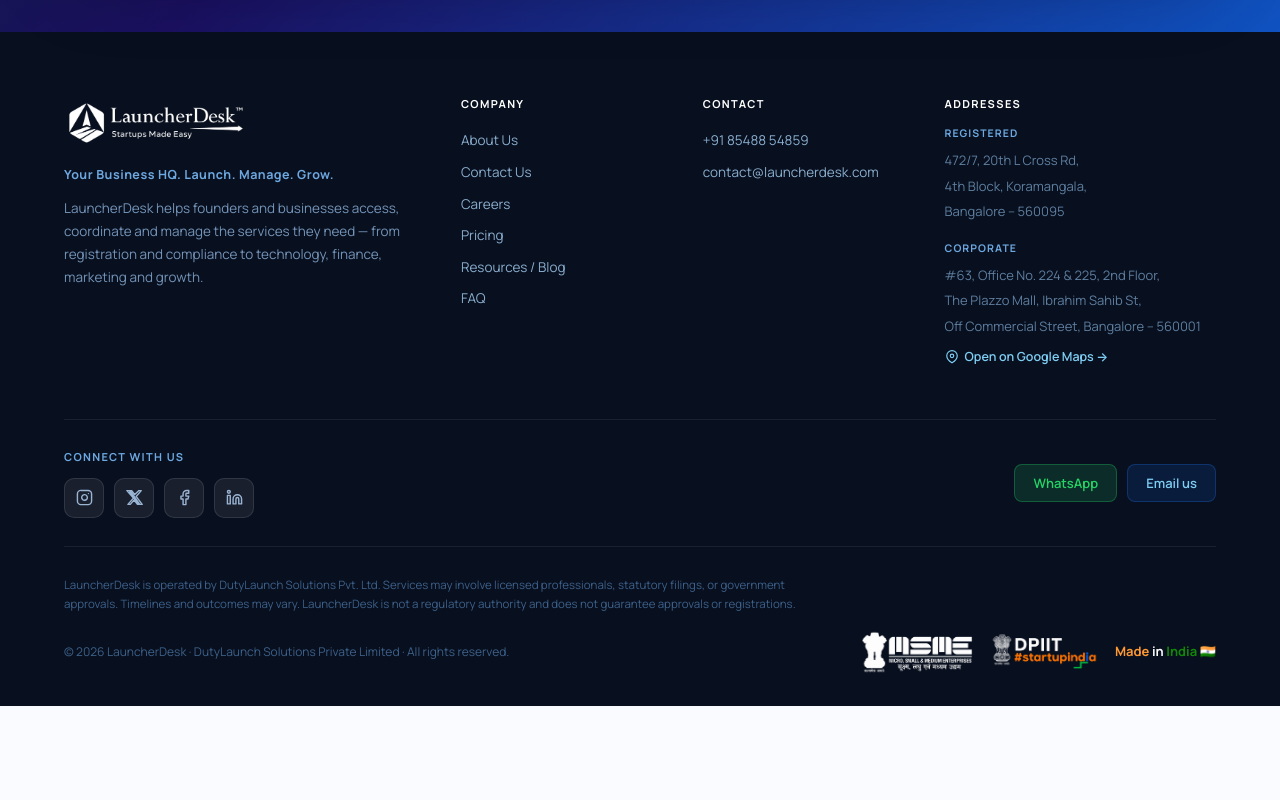
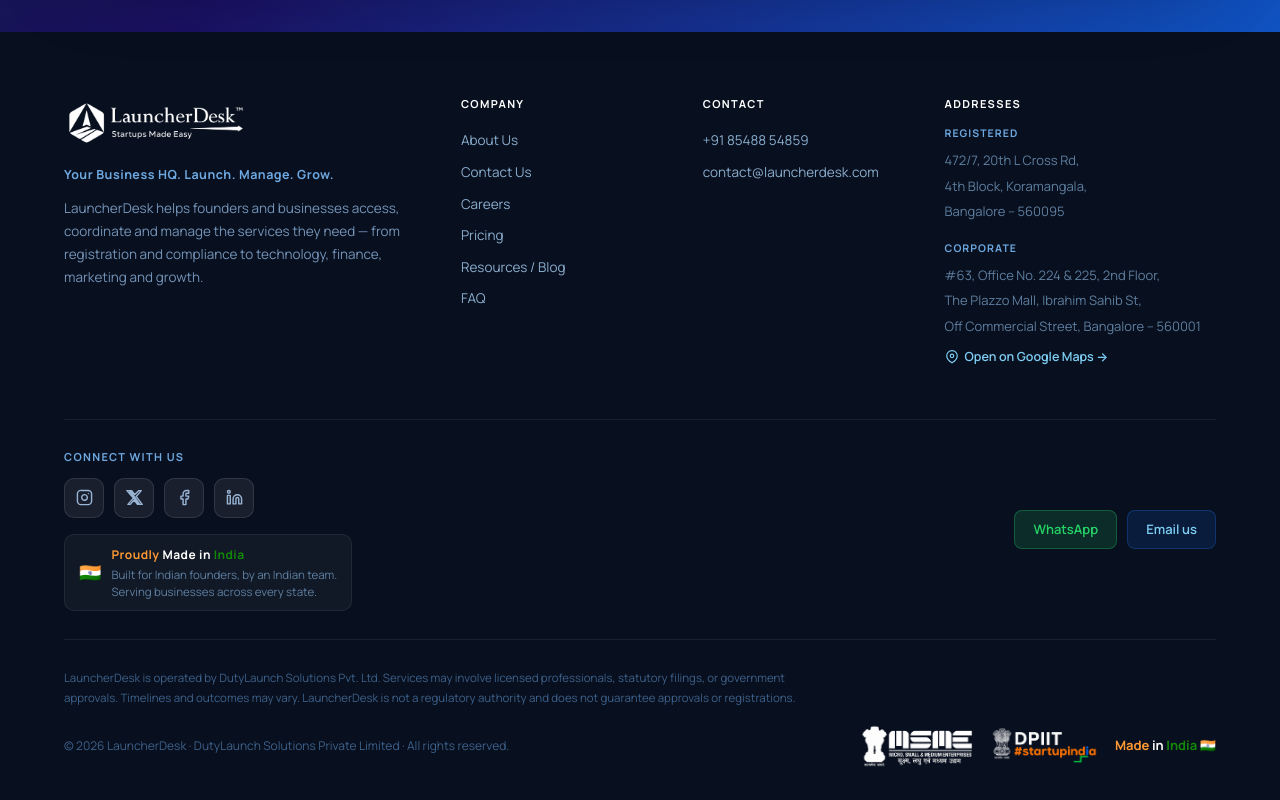
Before and after one commit to moqsoodahmed-pixel/LauncherDesk-frontend, a React (Vite) app: page / in a window 1280 px wide. Shown: the part 7643-8443 px from the top of the page. Before the commit the page ends 8349 px from the top, so only its background shows below. Built offline with nearby package versions, Linux system fonts and the light colour scheme.

Commit message:
updated the made in india icons

```diff
--- a/src/components/Footer.jsx
+++ b/src/components/Footer.jsx
@@ -89,6 +89,18 @@ export default function Footer() {
                 </a>
               ))}
             </div>
+            {/* Made in India highlight */}
+            <div style={{marginTop:16,padding:'10px 14px',background:'rgba(255,255,255,.04)',border:'1px solid rgba(255,255,255,.07)',borderRadius:10,display:'inline-flex',alignItems:'center',gap:10}}>
+              <span style={{fontSize:18}}>🇮🇳</span>
+              <div>
+                <div style={{fontSize:12,fontWeight:700,letterSpacing:'.04em',marginBottom:2}}>
+                  <span style={{color:'#FF9933'}}>Proudly </span>
+                  <span style={{color:'#ffffff'}}>Made in </span>
+                  <span style={{color:'#138808'}}>India</span>
+                </div>
+                <div style={{fontSize:11.5,color:'#5e7fa0',lineHeight:1.5}}>Built for Indian founders, by an Indian team.<br/>Serving businesses across every state.</div>
+              </div>
+            </div>
           </div>
           <div style={{display:'flex',gap:10,flexWrap:'wrap',alignItems:'center'}}>
             <a href="https://wa.me/918548854859" target="_blank" rel="noopener noreferrer" className="foot-cta-btn foot-cta-wa">WhatsApp</a>
```
